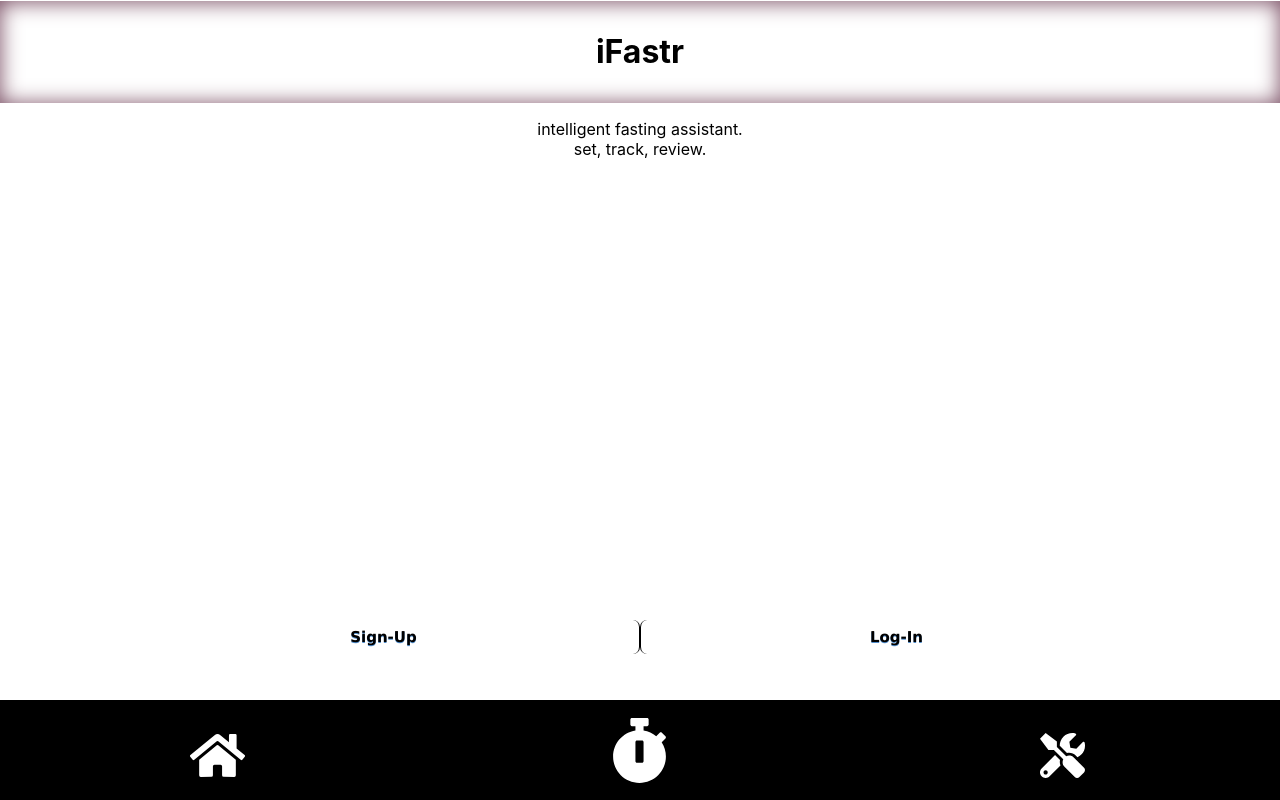
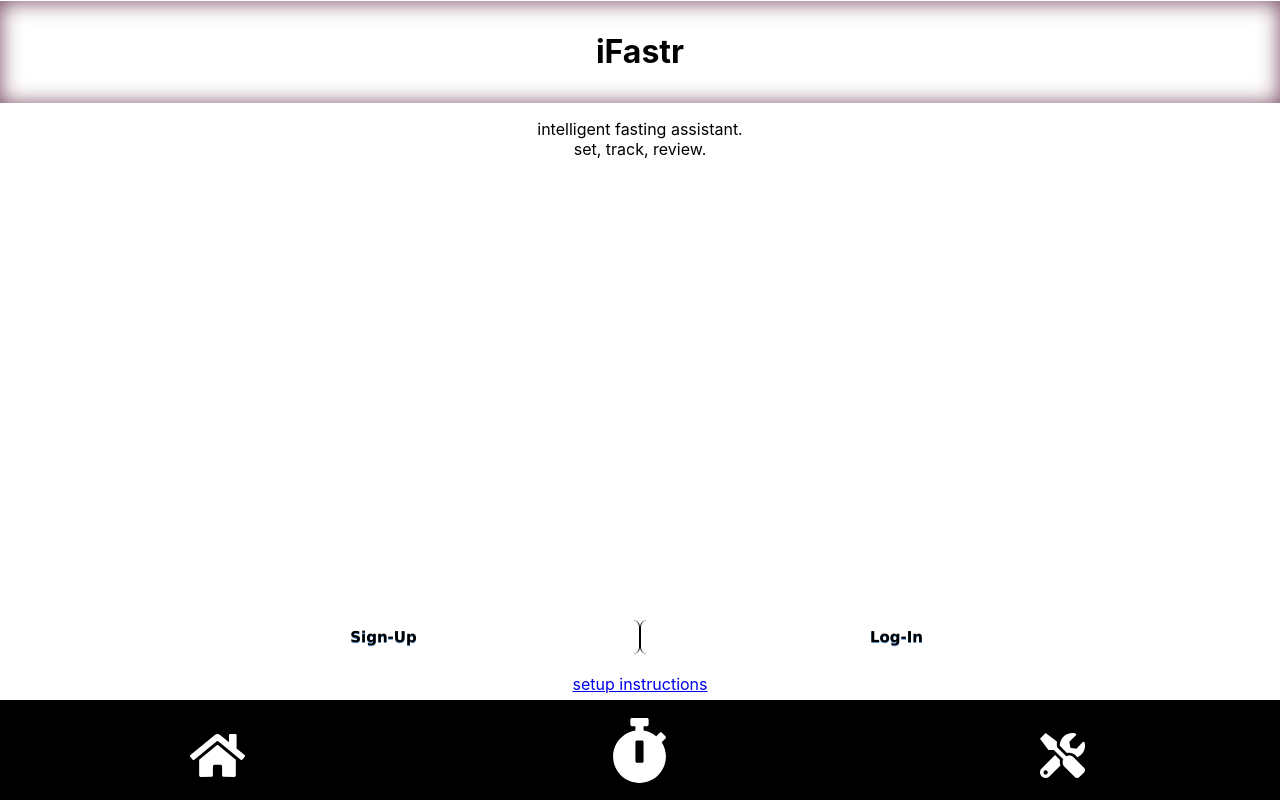
Before and after one commit to i-MCcarri/iFastr, a React (Create React App) app: page / in a window 1280 px wide. Built offline with nearby package versions, Linux system fonts and the light colour scheme; no server answers.

Commit message:
add setup instructions link to landing page

```diff
--- a/src/components/Info.js
+++ b/src/components/Info.js
@@ -17,6 +17,7 @@ export default class Info extends React.Component {
         <h3>Intermittent Fasting</h3>
         <p id='subText'>key links</p>
         <ul className='table-of-contents'>
+            <li><a href='#setup'>Setup Instructions</a></li>
             <li><a href='#intro'>Introduction</a></li>
             <li><a href='#safe'>Safety</a> & <a href='#sideeff'>Side Effect</a></li>
             <li><a href='#methods'>Methods</a></li>
@@ -35,6 +36,13 @@ export default class Info extends React.Component {
             <li><a href='#exertion'>Regular Exercise</a></li>
         </ul>
         <div id='info'>
+            <h4 id='setup'>Setup Instructions</h4>
+            <p>
+                Before getting much further into the details of Intermittent Fasting, there are a couple of user settings within the app you must know about to capitalize on the use of iFastr. First, read the below section about the <a href='#methods'>method options</a> and decided on your first selection. Then you will want to go into your <a href='https://i-fastr.vercel.app/tools'>toolkit</a>, and navigate to the <a href='https://i-fastr.vercel.app/tools/methods'>methods page</a>. You can make your selection and press the save button so it will store your selection. This will allow the timer to know how long to set itself for.
+            </p>
+            <p>
+                Next, go back into the <a href='https://i-fastr.vercel.app/tools'>toolkit</a>, and navigate to your <a href='https://i-fastr.vercel.app/tools/profile'>profile page</a>. You may enter the desired fasting start time here and save the changes. Now you are setup to take advantage of the features iFastr has to offer. This automates the timer to start at that specific time each day without a need to remember to do so yourself.  Intelligent Fasting!
+            </p>
             <h4 id='intro'>Introduction</h4>
             <p >
                 Welcome to iFastr! Our goal is to introduce you to Intermittent Fasting. iFastr is a tool for beginners and experienced fasters alike. First lets address your questions.<br/>
@@ -53,12 +61,6 @@ export default class Info extends React.Component {
             </p>
             <p>
                 With a daily fasting regimen, you will only begin to experience the first two stages. The latter three require a prolonged fast of up to 72 hours, to reach all benefits. Since a few of these terms are not self-explanatory, we will go over them in more detail below.
-            </p>
-            <p>
-                Before getting much further into the details of Intermittent Fasting, there are a couple of user settings within the app you must know about to capitalize on the use of iFastr. First, read the below section about the <a href='#methods'>method options</a> and decided on your first selection. Then you will want to go into your <a href='https://i-fastr.vercel.app/tools'>toolkit</a>, and navigate to the <a href='https://i-fastr.vercel.app/tools/methods'>methods page</a>. You can make your selection and press the save button so it will store your selection. This will allow the timer to know how long to set itself for.
-            </p>
-            <p>
-                Next, go back into the <a href='https://i-fastr.vercel.app/tools'>toolkit</a>, and navigate to your <a href='https://i-fastr.vercel.app/tools/profile'>profile page</a>. You may enter the desired fasting start time here and save the changes. Now you are setup to take advantage of the features iFastr has to offer. This automates the timer to start at that specific time each day without a need to remember to do so yourself.  Intelligent Fasting!
             </p>
             <h4 id='safe'>Safety</h4>
             <p>
--- a/src/components/SplashNav.js
+++ b/src/components/SplashNav.js
@@ -33,7 +33,8 @@ class SplashNav extends React.Component {
                     <label htmlFor='signUp'></label>
                     <button id='signUp' onClick={this.setSignUp} >Sign-Up</button>
                     <label htmlFor='logIn'></label>
-                    <button id='logIn' onClick={()=>this.setLogIn()} >Log-In</button>
+                    <button id='logIn' onClick={()=>this.setLogIn()} >Log-In</button><br /><br />
+                    <a href='https://i-fastr.vercel.app/home#setup'>setup instructions</a>
                 </div>
             </div>
         );
```
Also changed, not shown: src/components/Splash.js (line endings or trailing spaces).
